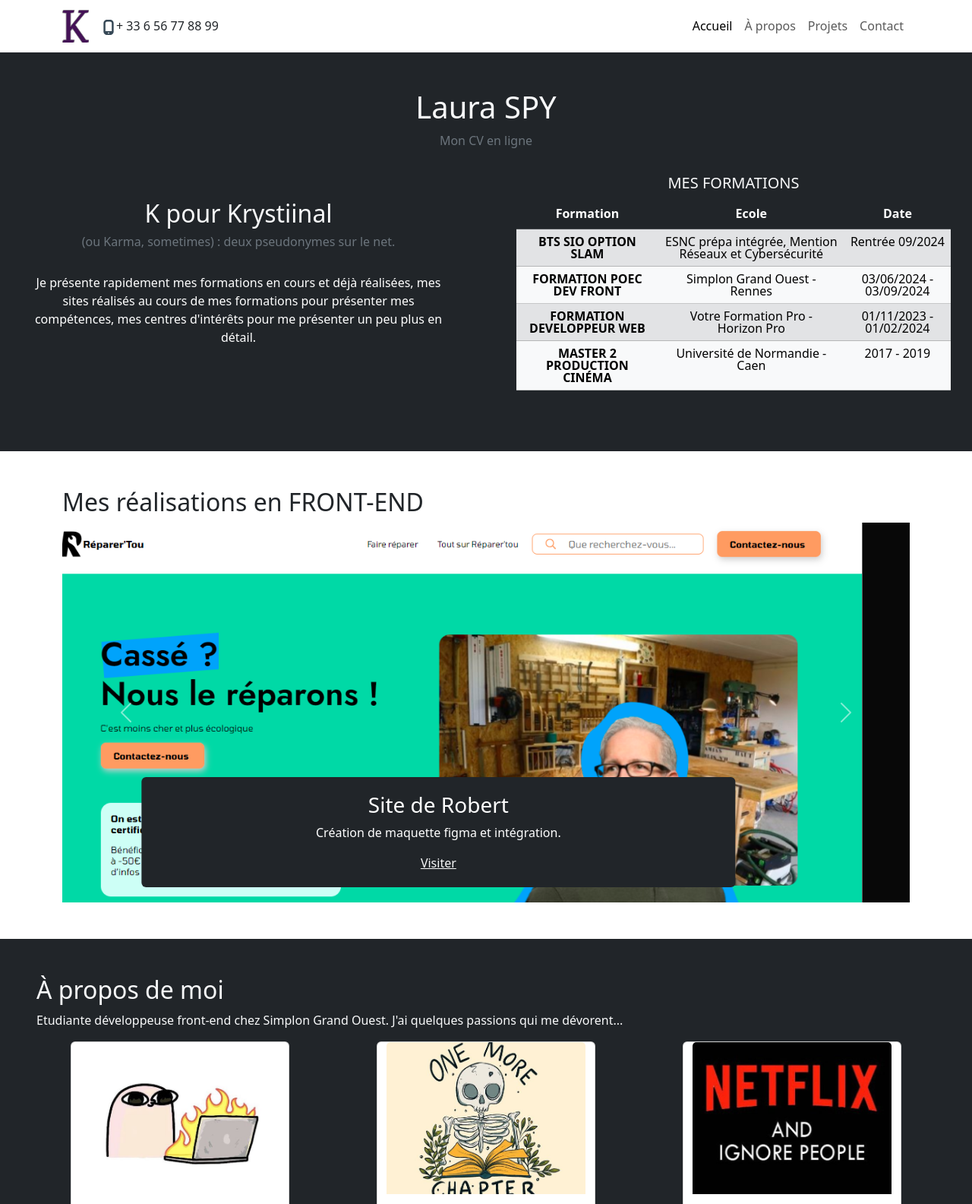
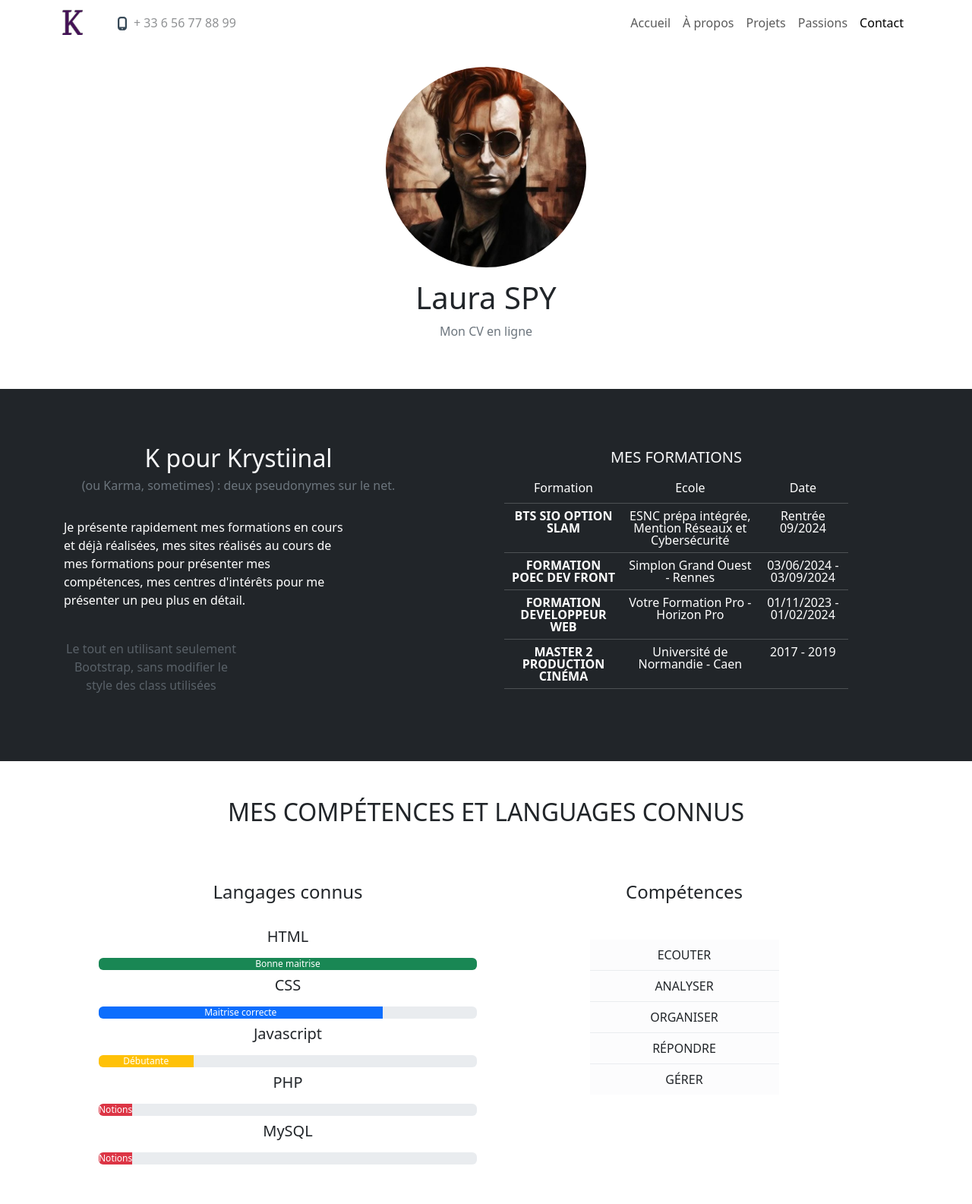
Before and after one commit to LauraSpy/cv_with_bootstrap, a website: page index.html in a window 1280 px wide. Shown: the top 1585 px of the page at 76% size. Drawn offline with nearby package versions, Linux system fonts and the light colour scheme.

Commit message:
CV bootstrap v3

```diff
--- a/index.html
+++ b/index.html
@@ -7,15 +7,15 @@
     <title>CV Laura pour Simplon - avec Bootstrap</title>
 
     </head>
-<body>
+<body data-bs-spy="scroll" data-bs-target="accueil" data-bs-smooth-scroll="true">
     <header>
-        <nav class="navbar sticky-top navbar-expand-lg navbar-light" >
+        <nav class="navbar fixed-top navbar-expand-lg navbar-light bg-white text-dark text-opacity-50" >
             <div class="container">
                 <a class="navbar-brand" href="#">
-                    <img src="./images/K.svg" alt="Logo" width="35" height="auto" class="d-inline-block align-text-center">
+                    <img src="./images/K.svg" alt="Logo" class="d-inline-block w-50 align-text-center">
                 </a>
                 <span>
-                    <img src="./images/fi-br-smartphone.svg" alt="logo" width="20" height="20" class="d-inline-block align-text-center">
+                    <img src="./images/fi-br-smartphone.svg" alt="logo" class="d-inline-block w-75 align-text-center ">
                 </span>
                 <span class="items-center">+ 33 6 56 77 88 99</span>
                 <button class="navbar-toggler" type="button" data-bs-toggle="collapse" data-bs-target="#navbarNav" aria-controls="navbarNav" aria-expanded="false" aria-label="Toggle navigation">
@@ -24,16 +24,19 @@
                 <div class="collapse navbar-collapse justify-content-end" id="navbarNav">
                     <ul class="navbar-nav ml-auto">
                         <li class="nav-item">
-                            <a class="nav-link active" href="#accueil">Accueil</a>
+                            <a class="nav-link active text-opacity-25" href="#accueil">Accueil</a>
                         </li>
                         <li class="nav-item">
-                            <a class="nav-link" href="#about">À propos</a>
+                            <a class="nav-link text-opacity-25" href="#about">À propos</a>
                         </li>
                         <li class="nav-item">
-                            <a class="nav-link" href="#projects">Projets</a>
+                            <a class="nav-link text-opacity-25" href="#projects">Projets</a>
                         </li>
                         <li class="nav-item">
-                            <a class="nav-link" href="#contact">Contact</a>
+                            <a class="nav-link text-opacity-25" href="#interest">Passions</a>
+                        </li>
+                        <li class="nav-item">
+                            <a class="nav-link text-opacity-25" href="#contact">Contact</a>
                         </li>
                     </ul>
                 </div>
@@ -41,94 +44,141 @@
         </nav>
     </header>
 
-    <section id="accueil" class="py-5 bg-dark">
+    <section id="accueil" class="overflow-x-hidden">
+        <div class="container-fluid align-middle text-center p-5"><br>
+            <img src="./images/crowley.jpg" alt="image profil" class="rounded-circle w-25 p-3">
+            <h1 class="text-dark">Laura SPY</h1>
+            <p class="text-secondary">Mon CV en ligne</p>
+        </div>
+    </section>
+
+    <section id="about" class="py-5 bg-dark overflow-x-hidden">
         <div class="container-fluid text-center">
-            <h1 class="text-light">Laura SPY</h1>
-            <p class="text-secondary">Mon CV en ligne</p>
             <div class="row align-items-center gx-5">
                 <div class="col">
                     <div class="p-4">
                         <h2 class="text-light">K pour Krystiinal</h2>
                         <h6 class="text-secondary">(ou Karma, sometimes) : deux pseudonymes sur le net.</h3><br>
-                        <p class="text-white">Je présente rapidement mes formations en cours et déjà réalisées, mes sites réalisés au cours de mes formations pour présenter mes compétences, mes centres d'intérêts pour me présenter un peu plus en détail.</p>
+                        <p class="ps-5 text-white fw-light text-start w-75">Je présente rapidement mes formations en cours et déjà réalisées, mes sites réalisés au cours de mes formations pour présenter mes compétences, mes centres d'intérêts pour me présenter un peu plus en détail.</p>
                         <br>
+                        <p class="ps-5 text-secondary w-50 fw-lighter text-opacity-75">Le tout en utilisant seulement Bootstrap, sans modifier le style des class utilisées</p>
                     </div>
                 </div>
                 <div class="col">
-                    <div class="p-3">
+                    <div class="w-75">
                         <h5 class="text-light gx-5">MES FORMATIONS</h5>
-                        <table class="table py-5">
+                        <table class="table">
                             <thead class="table-dark">
                                 <tr>
-                                    <th>Formation</th>
-                                    <th>Ecole</th>
-                                    <th>Date</th>
+                                    <th class="fw-light">Formation</th>
+                                    <th class="fw-light">Ecole</th>
+                                    <th class="fw-light">Date</th>
                                 </tr>
                             </thead>
                             <tbody class="lh-1">
-                                <tr class="table-secondary ">
+                                <tr class="table-dark ">
                                     <td class="fw-bold">BTS SIO OPTION SLAM</td>
                                     <td>ESNC prépa intégrée, Mention Réseaux et Cybersécurité</td>
                                     <td>Rentrée 09/2024</td>
                                 </tr>
-                                <tr class="table-light">
+                                <tr class="table-dark">
                                     <td class="fw-bold">FORMATION POEC DEV FRONT</td>
                                     <td>Simplon Grand Ouest - Rennes</td>
                                     <td>03/06/2024 - 03/09/2024</td>
                                 </tr>
-                                <tr class="table-secondary">
+                                <tr class="table-dark">
                                     <td class="fw-bold">FORMATION DEVELOPPEUR WEB</td>
                                     <td>Votre Formation Pro - <br> Horizon Pro</td>
                                     <td>01/11/2023 - 01/02/2024</td>
                                 </tr>
-                                <tr class="table-light">
+                                <tr class="table-dark">
                                     <td class="fw-bold">MASTER 2 PRODUCTION CINÉMA</td>
                                     <td>Université de Normandie - Caen</td>
                                     <td>2017 - 2019</td>
                                 </tr>
                             </tbody>
                         </table>
-                        <!-- <img src="./images/crowley.jpg" class="rounded img-fluid" alt="crowley">
-                        <p class="text-secondary">Fanart de Crowley dans la série Good Omens (interprété par David Tennant)</p> -->
                     </div>
                 </div>
             </div>
         </div>
     </section>
 
-    <section id="projects" class="py-5">
+    <section id="competences" class="py-5 bg-white text-dark overflow-x-hidden">
+        <div class="container-fluid text-center">
+            <h2 class="text-uppercase">Mes Compétences et languages connus</h2>
+            <div class="container p-5 row m-auto">
+                <div class="col">
+                    <h4 class="p-3">Langages connus</h4>
+                    <h5 class="p-2">HTML</h5>
+                    <div class="progress" role="progressbar" aria-label="Basic example" aria-valuenow="0" aria-valuemin="0" aria-valuemax="100">
+                        <div class="progress-bar w-100 bg-success">Bonne maitrise</div>
+                    </div>
+                    <h5 class="p-2">CSS</h5>
+                    <div class="progress" role="progressbar" aria-label="Basic example" aria-valuenow="25" aria-valuemin="0" aria-valuemax="100">
+                        <div class="progress-bar w-75">Maitrise correcte</div>
+                    </div>
+                    <h5 class="p-2">Javascript</h5>
+                    <div class="progress" role="progressbar" aria-label="Basic example" aria-valuenow="50" aria-valuemin="0" aria-valuemax="100">
+                        <div class="progress-bar w-25 bg-warning">Débutante</div>
+                    </div>
+                    <h5 class="p-2">PHP</h5>
+                    <div class="progress" role="progressbar" aria-label="Basic example" aria-valuenow="75" aria-valuemin="0" aria-valuemax="100">
+                        <div class="progress-bar w-0 bg-danger">Notions</div>
+                    </div>
+                    <h5 class="p-2">MySQL</h5>
+                    <div class="progress" role="progressbar" aria-label="Basic example" aria-valuenow="100" aria-valuemin="0" aria-valuemax="100">
+                        <div class="progress-bar w-0 bg-danger">Notions</div>
+                    </div>
+                </div>
+                <div class="col">
+                    <h4 class="p-3">Compétences</h4>
+                    <ul class="pt-4 list-group list-group-flush list-group-item-light w-50 m-auto">
+                        <li class="list-group-item text-uppercase text-dark">Ecouter</li>
+                        <li class="list-group-item text-uppercase text-dark">Analyser</li>
+                        <li class="list-group-item text-uppercase text-dark">Organiser</li>
+                        <li class="list-group-item text-uppercase text-dark">Répondre</li>
+                        <li class="list-group-item text-uppercase text-dark">Gérer</li>
+                    </ul>
+                </div>
+            </div>
+
+        </div>
+    </section>
+
+    <section id="projects" class="py-5 bg-dark text-light overflow-x-hidden">
         <div class="container">
-            <h2>Mes réalisations en FRONT-END</h2>
+            <h2 class="text-uppercase text-center">Mes réalisations en Front-End</h2><br>
             <div class="col">
                 <div id="carouselExample" class="carousel slide" data-bs-ride="carousel">
                     <div class="carousel-inner">
                         <div class="carousel-item active">
-                            <img src="./images/robert_site.PNG" width="auto" height="500"  class="d-block w-100 object-fit-cover" alt="capture d'écran d'un site">
-                            <div class="carousel-caption rounded bg-dark" width="auto" height="200" >
+                            <img src="./images/robert_site.PNG" class="d-block w-100 object-fit-cover" alt="capture d'écran d'un site">
+                            <div class="carousel-caption rounded bg-dark w-auto">
                                 <h3>Site de Robert</h3>
                                 <p>Création de maquette figma et intégration.</p>
                                 <a href="https://lauraspy.github.io/site_de_robert/" class="stretched-link text-light">Visiter</a>
                             </div>
                         </div>
                         <div class="carousel-item">
-                            <img src="./images/byshah_site.PNG" width="auto" height="500"  class="d-block w-100 object-fit-cover" alt="capture d'écran d'un site">
-                            <div class="carousel-caption rounded bg-dark" width="auto" height="200" >
+                            <img src="./images/byshah_site.PNG" class="d-block w-100 object-fit-cover" alt="capture d'écran d'un site">
+                            <div class="carousel-caption rounded bg-dark w-auto">
                                 <h3>Portfolio by Shah</h3>
                                 <p>Essai au grid par intégration de la maquette réalisé par Shah.</p>
                                 <a href="https://lauraspy.github.io/portfoliotemplate_byShah/" class="stretched-link text-light">Visiter</a>
                             </div>
                         </div>
                         <div class="carousel-item">
-                            <img src="./images/voyage_site.PNG" width="auto" height="500"  class="d-block w-100 object-fit-cover" alt="capture d'écran d'un site">
-                            <div class="carousel-caption rounded bg-dark" width="auto" height="200" >
+                            <img src="./images/voyage_site.PNG" class="d-block w-100 object-fit-cover" alt="capture d'écran d'un site">
+                            <div class="carousel-caption rounded bg-dark w-auto">
                                 <h3>Site de Voyage en montagne</h3>
                                 <p>Création de la page à partir d'une image de maquette de site web.</p>
                                 <a href="https://codepen.io/krystiinalS/pen/NWmPWeq" class="stretched-link text-light">Visiter</a>
                             </div>
                         </div>
                         <div class="carousel-item">
-                            <img src="./images/noodles_site.PNG" width="auto" height="500"  class="d-block w-100 object-fit-cover" alt="capture d'écran d'un site">
-                            <div class="carousel-caption rounded bg-dark" style="background-color: rgba(0, 0, 0, 0.6);">
+                            <img src="./images/noodles_site.PNG" class="d-block w-100 object-fit-cover" alt="capture d'écran d'un site">
+                            <div class="carousel-caption rounded bg-dark w-auto">
                                 <h3>Restaurant de Nouilles</h3>
                                 <p>Apprentissage du responsive par intégration d'une maquette réalisée sur figma.</p>
                                 <a href="https://codepen.io/krystiinalS/pen/GReXYpx" class="stretched-link text-light">Visiter</a>
@@ -149,13 +199,13 @@
         </div>
     </section>
 
-    <section id="about" class="py-5 bg-dark text-light">
-        <div class="container-fluid text-left px-5">
-            <h2>À propos de moi</h2>
-            <p>Etudiante développeuse front-end chez Simplon Grand Ouest. J'ai quelques passions qui me dévorent... </p>
-            <div class="row justify-content-around">
+    <section id="interest" class="py-5 bg-white text-dark overflow-x-hidden">
+        <div class="container-fluid text-left px-5 text-center">
+            <h2 class="text-uppercase">À propos de moi</h2>
+            <p class="text-secondary">Etudiante développeuse front-end chez Simplon Grand Ouest. J'ai quelques passions qui me dévorent... </p>
+            <br><div class="row justify-content-around">
                 <div class="card" style="width: 18rem;">
-                    <img src="./images/computer.jpg" width="auto" height="200" class="card-img-top object-fit-cover" alt="working on a computer">
+                    <img src="./images/computer.jpg" class="card-img-top w-auto object-fit-cover" alt="working on a computer">
                     <div class="card-body">
                         <span>
                             <img src="./images/fi-br-comment-heart.svg" alt="logo" class="row align-text-center" width="20" height="20">
@@ -165,7 +215,7 @@
                     </div>
                 </div>
                 <div class="card" style="width: 18rem;">
-                    <img src="./images/read.jpg" width="auto" height="200" class="card-img-top object-fit-cover" alt="...">
+                    <img src="./images/read.jpg" class="card-img-top w-auto object-fit-cover" alt="...">
                     <div class="card-body">
                         <span>
                             <img src="./images/fi-br-comment-heart.svg" alt="logo" class="row align-text-center" width="20" height="20">
@@ -175,7 +225,7 @@
                     </div>
                 </div>
                 <div class="card" style="width: 18rem;">
-                    <img src="./images/watch.jpg" width="auto" height="200" class="card-img-top object-fit-cover" alt="watching movies">
+                    <img src="./images/watch.jpg" class="card-img-top w-auto object-fit-cover" alt="watching movies">
                     <div class="card-body">
                         <span>
                             <img src="./images/fi-br-comment-heart.svg" alt="logo" class="row align-text-center" width="20" height="20">
@@ -188,12 +238,10 @@
         </div>
     </section>
 
-    <section id="contact" class="py-5">
+    <section id="contact" class="py-5 overflow-x-hidden">
         <div class="container-fluid justify-content-center px-5">
-            <div class="row align-items-center">
-                <div class="col">
-                    <span></span>
-                </div>
+            <div class="container w-50 mx-auto p-2">
+                <div class="row align-items-center bg-dark text-light p-5 rounded">
                     <div class="col">
                         <h2>Contact <img src="./images/fi-br-following.svg" alt="logo comment"></h2>
                         <form>
@@ -209,17 +257,15 @@
                                 <label for="message" class="form-label">Message</label>
                                 <textarea class="form-control" id="message" rows="4" required></textarea>
                             </div>
-                        <button type="submit" class="btn btn-primary">Envoyer</button>
+                            <button type="submit" class="btn btn-secondary bg-dark text-light text-uppercase">Envoyer</button>
                         </form>
                     </div>
-                <div class="col">
-                    <span></span>
                 </div>
             </div>
         </div>
     </section>
 
-    <footer class="bg-dark text-secondary text-center py-3">
+    <footer class="bg-dark text-secondary text-center py-3 overflow-x-hidden">
         © 2024 CV BY KRYSTIINAL. MADE WITH <img src="./images/fi-br-hand-holding-heart.svg" alt="logo coeur" width="20" height="20">
     </footer>
 
```
Lines whose indentation alone changed are shown as unchanged.
